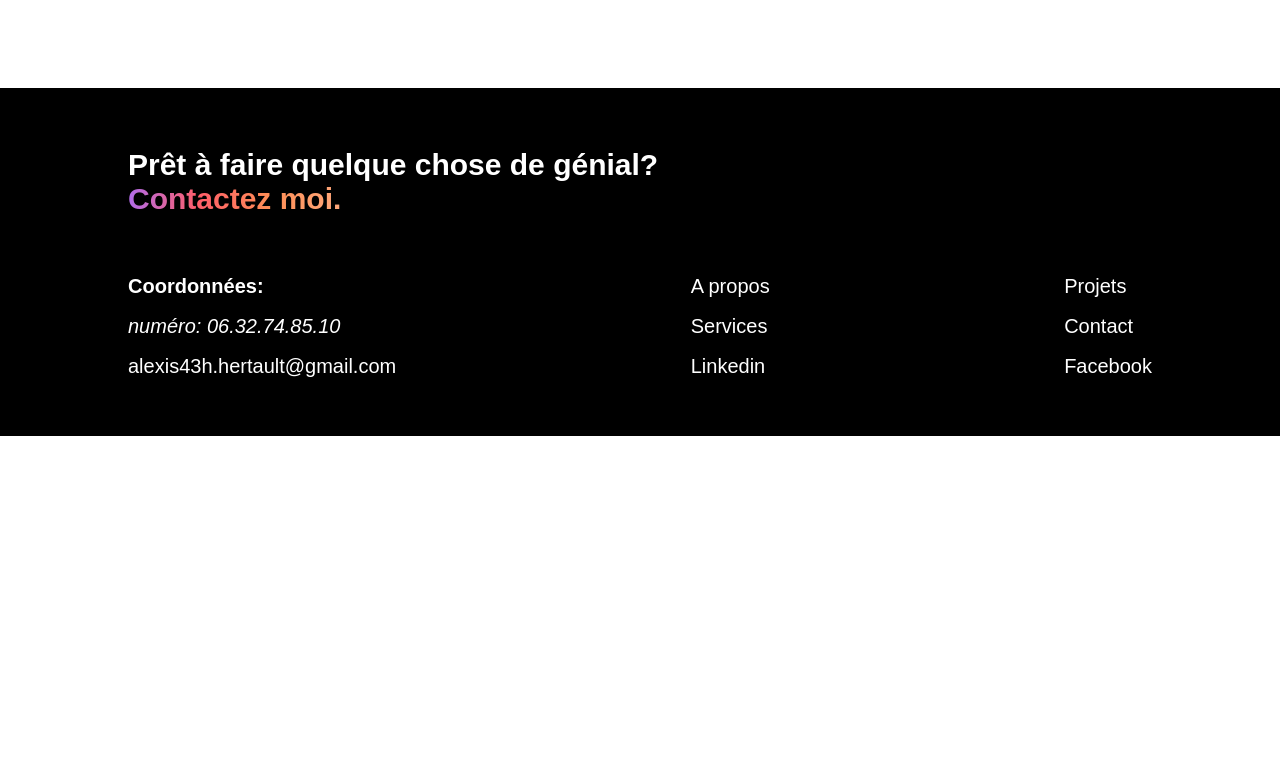
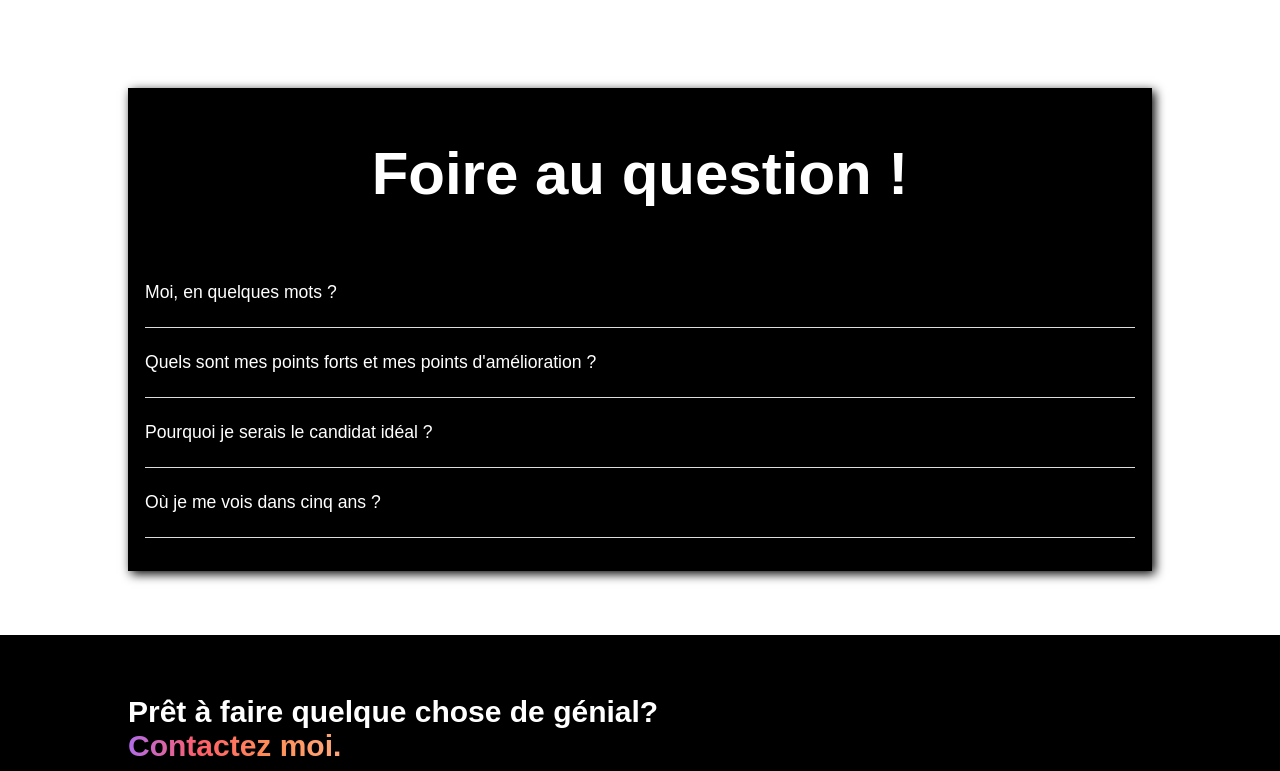
Before and after one commit to MrRide43/Portefolio, a plain HTML site: page contact.html in a window 1280 px wide. Shown: the part 691-1462 px from the top of the page. Before the commit the page ends 1127 px from the top, so only its background shows below. Drawn offline with Linux system fonts and the light colour scheme.

Commit message:
modification section FAQ

```diff
--- a/contact.css
+++ b/contact.css
@@ -90,6 +90,60 @@
 
 /* Fin Section droite Formulaire de contact */
 
+/* Début Section FAQ contact */
+
+/* Style général de la FAQ */
+#faq {
+    max-width: 80%;
+    margin: 0 auto;
+    margin-bottom: 4rem;
+    padding: 0 1rem 2rem 1rem;
+    font-family: 'Plus+Jakarta+Sans', sans-serif; /* Même police que ton projet */
+    border: 1px solid black;
+    background-color: black;
+    box-shadow: 3px 3px 10px;
+}
+
+#faq h2 {
+    text-align: center;
+    font-size: 3.75rem;
+    color: white;
+}
+
+.faq-item {
+    border-bottom: 1px solid #ddd;
+    padding: 1rem 0;
+    color: white;
+}
+
+/* Bouton question */
+.faq-question {
+    background: none;
+    border: none;
+    outline: none;
+    width: 100%;
+    text-align: left;
+    font-size: 1.1rem;
+    cursor: pointer;
+    padding: 0.5rem 0;
+    color: white;
+}
+
+/* Réponse cachée par défaut */
+.faq-answer {
+    max-height: 0;
+    overflow: hidden;
+    transition: max-height 0.3s ease-out;
+}
+
+/* Quand la FAQ est active, on montre la réponse */
+.faq-item.active .faq-answer {
+    max-height: 200px; /* Ajuste la hauteur selon le contenu, ou calcule-la dynamiquement */
+}
+
+/*Fin Style général de la FAQ */
+
+
 /* Media Queries (en bas du fichier) */
 @media (max-width: 768px) {
     .flexContact {
--- a/contact.html
+++ b/contact.html
@@ -13,7 +13,7 @@
     <link rel="stylesheet" href="style.css">
     <link rel="stylesheet" href="contact.css">
     <!-- Attention, l'ordre des fichiers js est important.  -->
-    <!--<script src="main.js" defer></script> -->
+    <script src="main.js" defer></script>
 </head>
 <body>
     <header class="header">
@@ -75,6 +75,39 @@
         </div>
     </section>
 
+    <section id="faq">
+        <h2>Foire au question !</h2>
+
+        <div class="faq-item">
+          <button class="faq-question">Moi, en quelques mots ?</button>
+          <div class="faq-answer">
+            <p>Je suis un développeur web passionné, avec une solide expérience en front-end et un grand intérêt pour l'innovation. Je m'efforce de concilier rigueur technique et créativité pour proposer des solutions efficaces et esthétiques. Mon parcours autodidacte m'a appris à relever des défis avec sérieux tout en gardant une approche collaborative.</p>
+          </div>
+        </div>
+
+        <div class="faq-item">
+          <button class="faq-question">Quels sont mes points forts et mes points d'amélioration ?</button>
+          <div class="faq-answer">
+            <p>Mes points forts ? La capacité à anticiper les bugs avant même qu'ils ne se déclarent. Mes points à améliorer ? Parfois, je me perds dans des boucles infinies… mais promis, j'en sors toujours avec une solution.</p>
+          </div>
+        </div>
+
+        <div class="faq-item">
+          <button class="faq-question">Pourquoi je serais le candidat idéal ?</button>
+          <div class="faq-answer">
+            <p>Excellente question ! Il y a sûrement d’autres candidats talentueux, mais ce qui me distingue, c’est ma capacité à m’adapter rapidement, à apprendre de nouvelles compétences et à toujours chercher à améliorer mon travail. En gros, je suis comme une mise à jour logicielle : toujours en quête de nouvelles fonctionnalités et sans bug.</p>
+          </div>
+        </div>
+
+        <div class="faq-item">
+          <button class="faq-question">Où je me vois dans cinq ans ?</button>
+          <div class="faq-answer">
+            <p>Dans cinq ans, j'espère avoir évolué vers un poste à responsabilités tout en continuant à coder avec passion. Je me vois toujours capable de déboguer les problèmes les plus coriaces avec le sourire, car même face aux défis techniques, un peu d'humour aide à garder l'esprit vif et l'équipe motivée.</p>
+          </div>
+        </div>
+    </section>
+
+
     <footer>
 
         <h3>Prêt à faire quelque chose de génial? <br> <a href="contact.html" class="contactFooter couleurGradiant">Contactez moi.</a></h3>
--- a/main.js
+++ b/main.js
@@ -64,3 +64,17 @@ document.addEventListener("DOMContentLoaded", () => {
     observer.observe(section);
   });
 });
+
+  //code pour animation FAQ
+
+document.addEventListener("DOMContentLoaded", function() {
+const faqItems = document.querySelectorAll('.faq-item');
+
+faqItems.forEach(item => {
+    const question = item.querySelector('.faq-question');
+    question.addEventListener('click', () => {
+    // Basculer la classe active sur le conteneur de l'item FAQ
+    item.classList.toggle('active');
+    });
+});
+});
```
